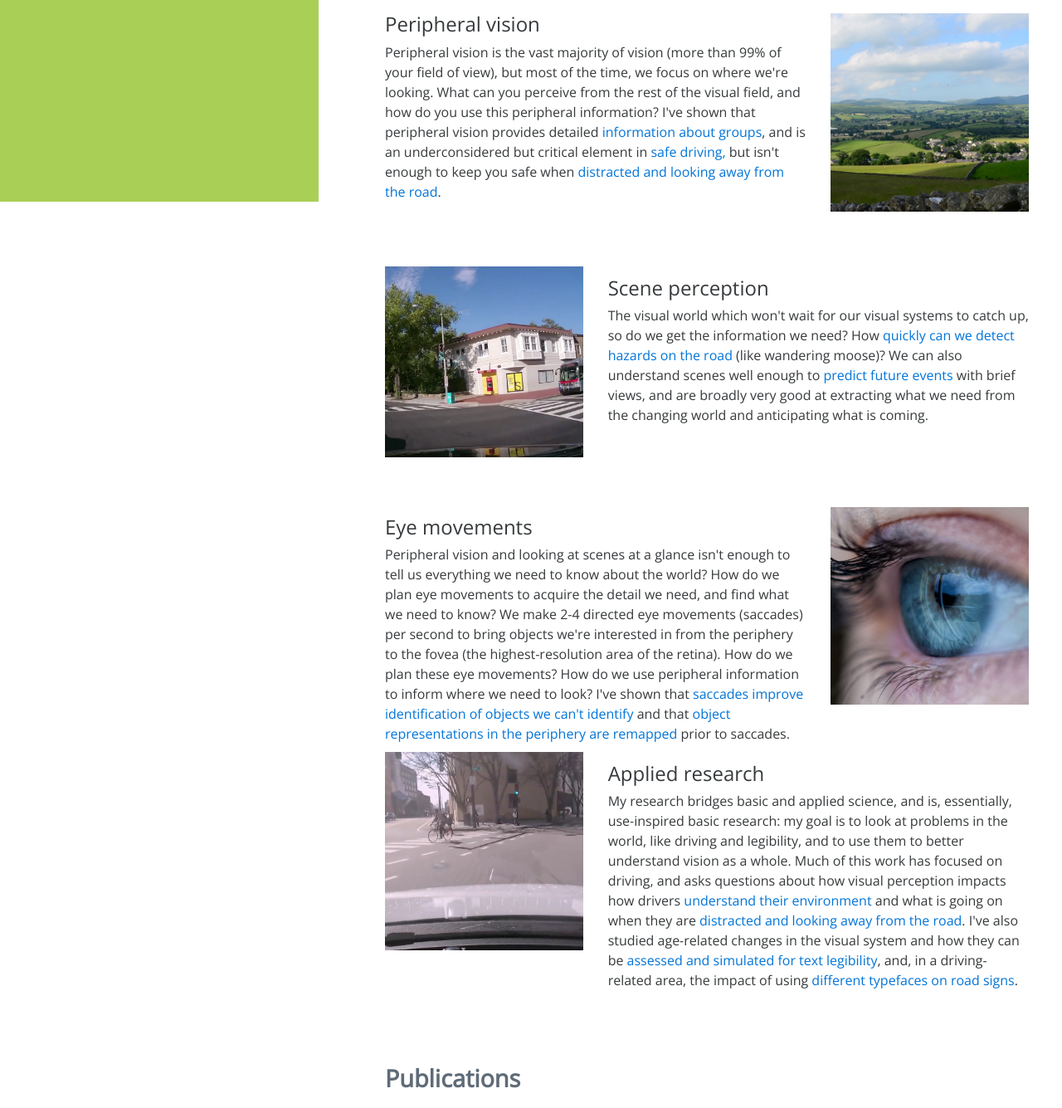
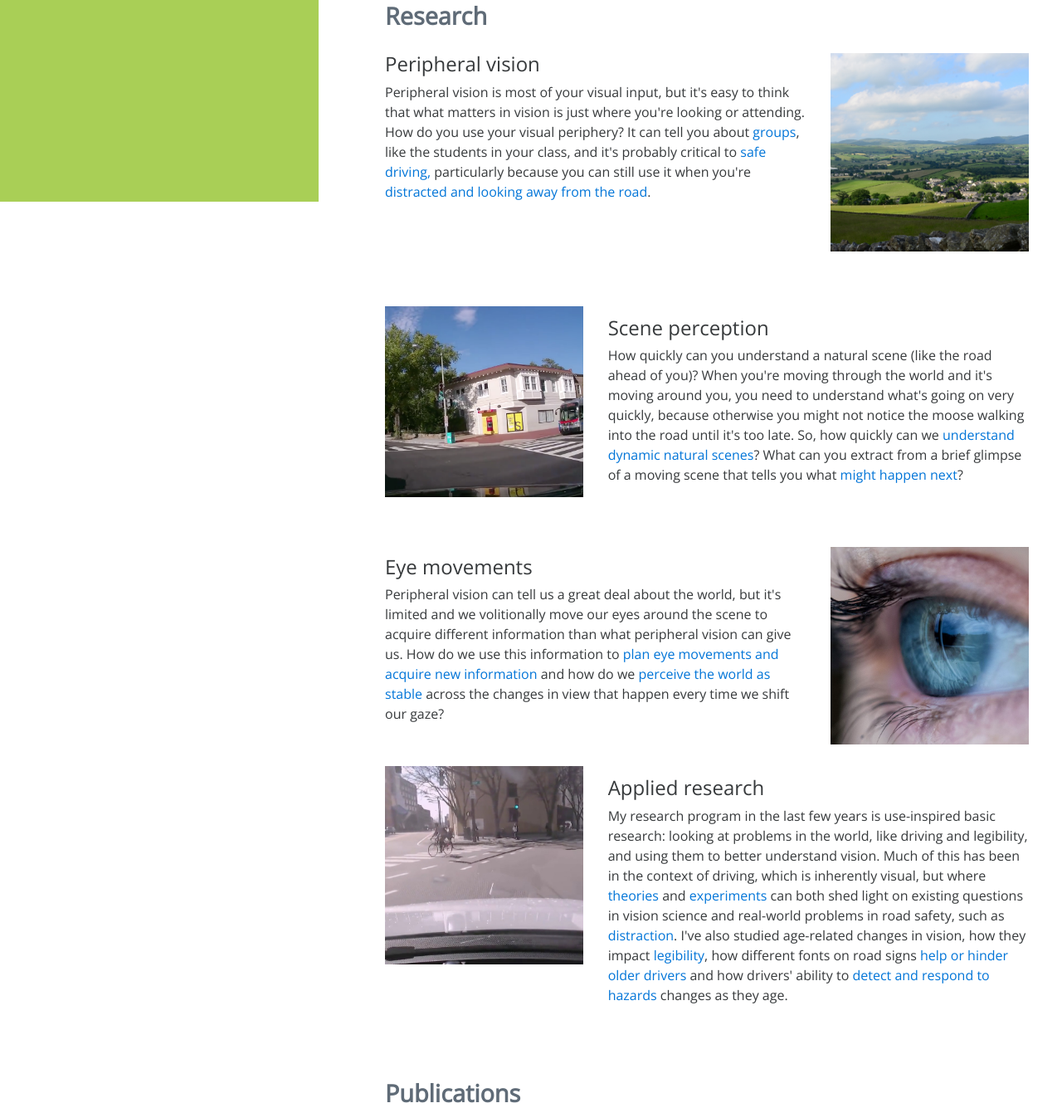
Before and after one commit to bawolfe/bawolfe.github.io, a plain HTML site: page index.html in a window 1280 px wide. Shown: the part 557-1892 px from the top of the page at 83% size. Drawn offline with nearby package versions, Linux system fonts and the light colour scheme.

Commit message:
Text update and CV
Update all the things

```diff
--- a/index.html
+++ b/index.html
@@ -4,7 +4,7 @@
     <meta charset="utf-8">
     <meta http-equiv="X-UA-Compatible" content="IE=edge">
     <meta name="viewport" content="width=device-width, initial-scale=1">
-	<meta name="description" content="I'm a postdoc in the Computer Science and Artificial Intelligence Lab (CSAIL) at the Massachusetts Institute of Technology. I study visual perception, working with Ruth Rosenholtz, and my work focuses on peripheral vision and scene perception, particularly as they apply to driving. I received my Ph.D. in 2015 from UC Berkeley, and was advised by David Whitney.">
+	<meta name="description" content="I'm a postdoc in the department of Brain and Cognitive Sciences at MIT, in Ruth Rosenholtz' lab, studying peripheral vision, visual attention and eye movements, and using driving to understand how we acquire the visual information we need to move through the world. I received my PhD in 2015 from UC Berkeley, where I was advised by David Whitney.">
     <title>Ben Wolfe | MIT</title>
 <!--
 Neaty HTML Template
@@ -80,7 +80,7 @@ http://www.templatemo.com/tm-501-neaty
                                 <div class="col-lg-8 col-md-7 col-sm-12 col-xs-12 push-lg-4 push-md-5">
                                   <header><h2 class="tm-blue-text tm-section-title tm-margin-b-30" align="left
                             ">About me</h2></header>
-I'm a postdoc in the <a href="http://csail.mit.edu">Computer Science and Artificial Intelligence Lab (CSAIL)</a>, affiliated with the <a href="http://bcs.mit.edu">Department of Brain and Cognitive Sciences</a> at the <a href="http://web.mit.edu/">Massachusetts Institute of Technology</a>. I study visual perception, working with <a href="http://persci.mit.edu/people/rosenholtz">Ruth Rosenholtz</a>, studying how we acquire visual information, particularly how we use peripheral vision and eye movements. Much of my postdoctoral work has used driving and driver behavior as a tool to understand vision. I received my Ph.D. in Psychology in 2015 from UC Berkeley, and was advised by <a href="https://whitneylab.berkeley.edu/">David Whitney</a>.<br>
+I'm a postdoc in the <a href="http://bcs.mit.edu">Department of Brain and Cognitive Sciences</a> at <a href="http://web.mit.edu/">MIT</a> and affiliated with the <a href="http://csail.mit.edu">Computer Science and Artificial Intelligence Lab </a>, where I'm a member of <a href="http://persci.mit.edu/people/rosenholtz">Ruth Rosenholtz's</a> lab. Broadly, I study visual perception, and I'm particularly interested in how we acquire visual information. I'm interested in how we use peripheral vision, visual attention and eye movements to acquire the information we need, and what we can do with that information once we have it. Much of my postdoctoral research has bridged basic and applied research, using driving as a tool to better understand vision. I received my Ph.D. in Psychology in 2015 from UC Berkeley, and was advised by <a href="https://whitneylab.berkeley.edu/">David Whitney</a>.<br>
 <br>
 <p><a href="pdf/Wolfe_CurriculumVitae.pdf">Download CV (pdf)</a><br>
   <a href="https://scholar.google.com/citations?user=1YBcrmYAAAAJ&amp;hl=en">Google Scholar profile</a></p>
@@ -104,7 +104,7 @@ I'm a postdoc in the <a href="http://csail.mit.edu">Computer Science and Artific
 
                       <div class="col-lg-8" style="vertical-align: middle">
                         <h4>Peripheral vision</h4>
-Peripheral vision is the vast majority of vision (more than 99% of your field of view), but most of the time, we focus on where we're looking. What can you perceive from the rest of the visual field, and how do you use this peripheral information? I've shown that peripheral vision provides detailed <a href="#ensemble-fovea">information about groups</a>, and is an underconsidered but critical element in <a href="#ufov">safe driving,</a> but isn't enough to keep you safe when <a href="#distraction">distracted and looking away from the road</a>.
+Peripheral vision is most of your visual input, but it's easy to think that what matters in vision is just where you're looking or attending. How do you use your visual periphery? It can tell you about <a href="#ensemble-fovea">groups</a>, like the students in your class, and it's probably critical to <a href="#ufov">safe driving,</a> particularly because you can still use it when you're <a href="#distraction">distracted and looking away from the road</a>.
                       </div>
                       <div class="col-lg-4" style="vertical-align: middle" align="center"><figure><img src="img/peripheral_vision.jpg" width="300" alt="Countryside" class="img-fluid img-fluid2" style="margin-top:0px"/></figure></div>
                             </div>
@@ -112,12 +112,16 @@ Peripheral vision is the vast majority of vision (more than 99% of your field of
                                        <div class="col-lg-4" style="vertical-align: middle" align="center"><figure><img src="img/scene.png" width="300" alt="Intersection with shop" class="img-fluid img-fluid2"></figure></div>
                                         <div class="col-lg-8" style="margin-top:23px">
                                           <h4>Scene perception</h4>
-The visual world which won't wait for our visual systems to catch up, so do we get the information we need? How <a href="https://jov.arvojournals.org/article.aspx?articleid=2699375">quickly can we detect hazards on the road</a> (like wandering moose)? We can also understand scenes well enough to <a href="#road-predict">predict future events</a> with brief views, and are broadly very good at extracting what we need from the changing world and anticipating what is coming.</div>
+How quickly can you understand a natural scene (like the road ahead of you)? When you're moving through the world and it's moving around you, you need to understand what's going on very quickly, because otherwise you might not notice the moose walking into the road until it's too late. So, how quickly can we <a href="#hazards">understand dynamic natural scenes</a>? What can you extract from a brief glimpse of a moving scene that tells you what <a href="#road-predict">might happen next</a>?
+
+											</div>
                            </div>
 <div class="row">
                    <div class="col-lg-8" style="margin-top:15px">
                                      <h4>Eye movements</h4>
-Peripheral vision and looking at scenes at a glance isn't enough to tell us everything we need to know about the world? How do we plan eye movements to acquire the detail we need, and find what we need to know? We make 2-4 directed eye movements (saccades) per second to bring objects we're interested in from the periphery to the fovea (the highest-resolution area of the retina). How do we plan these eye movements? How do we use peripheral information to inform where we need to look? I've shown that <a href="#ensemble-fovea">saccades improve identification of objects we can't identify</a> and that <a href="#remapping">object representations in the periphery are remapped</a> prior to saccades.</div><div class="col-lg-4" style="vertical-align: middle" align="center"><figure><img src="img/eyetracking.png" width="300" alt="Eye closeup" class="img-fluid img-fluid2" style="margin-top:4px"/></figure></div>
+Peripheral vision can tell us a great deal about the world, but it's limited and we volitionally move our eyes around the scene to acquire different information than what peripheral vision can give us. How do we use this information to <a href="#crowding-saccades">plan eye movements and acquire new information</a> and how do we <a href="#remapping">perceive the world as stable</a> across the changes in view that happen every time we shift our gaze?
+
+					   </div><div class="col-lg-4" style="vertical-align: middle" align="center"><figure><img src="img/eyetracking.png" width="300" alt="Eye closeup" class="img-fluid img-fluid2" style="margin-top:4px"/></figure></div>
                             </div>
                             <div class="row subsection">
                               <div class="col-lg-4" style="vertical-align: middle" align="center">
@@ -125,7 +129,7 @@ Peripheral vision and looking at scenes at a glance isn't enough to tell us ever
                               </div>
                               <div class="col-lg-8" style="margin-top:23px">
                                 <h4>Applied research</h4>
-My research bridges basic and applied science, and is, essentially, use-inspired basic research: my goal is to look at problems in the world, like driving and legibility, and to use them to better understand vision as a whole. Much of this work has focused on driving, and asks questions about how visual perception impacts how drivers <a href="https://jov.arvojournals.org/article.aspx?articleid=2699375"> understand their environment</a> and what is going on when they are <a href="#distraction">distracted and looking away from the road</a></a>. I've also studied age-related changes in the visual system and how they can be <a href="#age-text">assessed and simulated for text legibility</a>, and, in a driving-related area, the impact of using <a href="#signs-of-the-times">different typefaces on road signs</a>. </div>
+My research program in the last few years is use-inspired basic research: looking at problems in the world, like driving and legibility, and using them to better understand vision. Much of this has been in the context of driving, which is inherently visual, but where <a href="#ufov">theories</a> and <a href="#hazards">experiments</a> can both shed light on existing questions in vision science and real-world problems in road safety, such as <a href="#distraction">distraction</a>. I've also studied age-related changes in vision, how they impact <a href="#age-text">legibility</a>, how different fonts on road signs <a href="#signs-of-the-times">help or hinder older drivers</a> and how drivers' ability to <a href="#hazards">detect and respond to hazards</a> changes as they age. </div>
                             </div>
                           </section>
 
```
Also changed, not shown: 2 other files.
